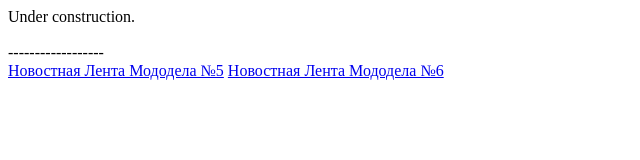
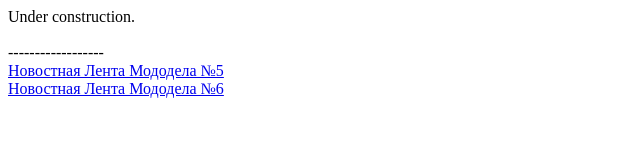
Before and after one commit to yakui-lover/yakui-lover.github.io, a plain HTML site: page index.html in a window 1280 px wide. Shown: the whole page, without its empty margins (0-640 px from the left). Drawn offline with Linux system fonts and the light colour scheme.

Commit message:
Update index.html

```diff
--- a/index.html
+++ b/index.html
@@ -5,10 +5,10 @@
 <meta charset="UTF-8">
 <body>
 Under construction.
-<br><br>
+<br/><br/>
 ------------------
-<br>
-<a href="NLM5.pdf">Новостная Лента Мододела №5</a>
+<br/>
+<a href="NLM5.pdf">Новостная Лента Мододела №5</a><br/>
 <a href="NLM6.pdf">Новостная Лента Мододела №6</a>
 </body>
 </html>
```
